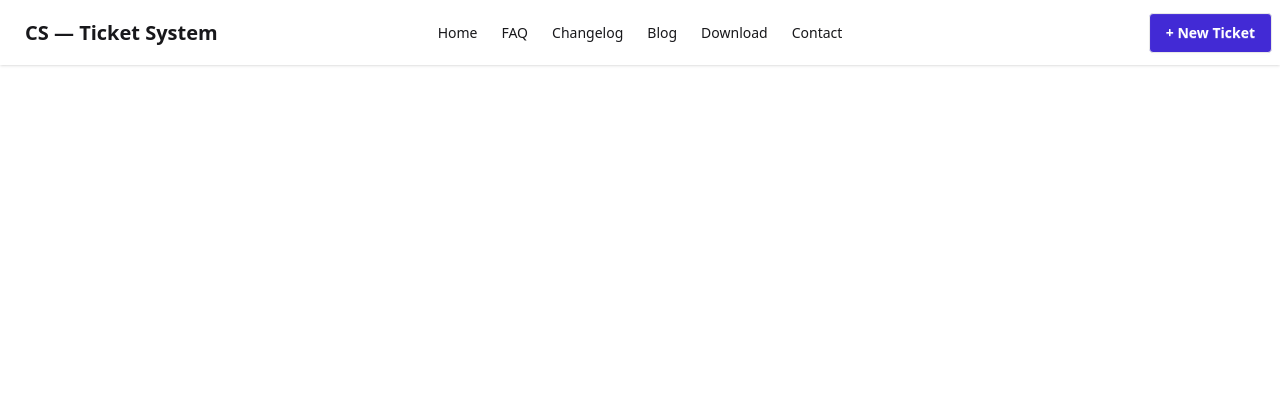
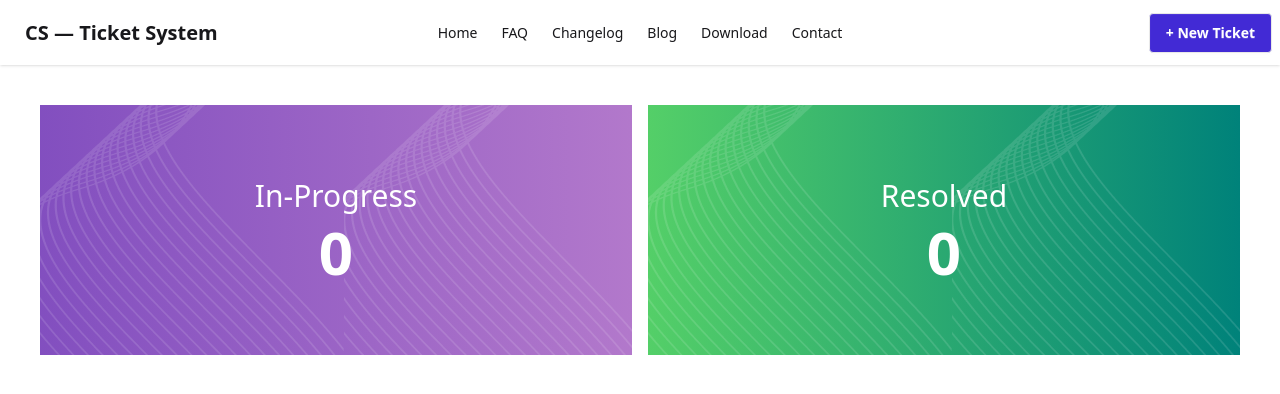
Before and after one commit to Junaid8217/customer-support-zone, a React (Vite) app: page / in a window 1280 px wide. Shown: the top 394 px of the page. Built offline with nearby package versions, Linux system fonts and the light colour scheme.

Commit message:
Added banner section

```diff
--- a/src/App.jsx
+++ b/src/App.jsx
@@ -1,5 +1,6 @@
 
 import './App.css'
+import Banner from './components/Banner/Banner'
 import Navbar from './components/Navbar/Navbar'
 
 function App() {
@@ -9,6 +10,7 @@ function App() {
     <>
 
       <Navbar></Navbar>
+      <Banner></Banner>
 
     </>
   )
--- /dev/null
+++ b/src/components/Banner/Banner.jsx
@@ -0,0 +1,25 @@
+import React from 'react';
+import BannerImg1 from '../../assets/vector1.png';
+
+const Banner = () => {
+    return (
+        <div className=' max-w-[1200px] mx-auto flex justify-between items-center my-10 gap-4'>
+            <div className='w-[708px] h-[250px] bg-amber-300 flex flex-col justify-center items-center text-center gap-2 text-white'
+                style={{
+                    backgroundImage: `url(${BannerImg1}), linear-gradient(to right, rgba(99,46,227,0.8), rgba(159,98,242,0.8))`
+                }}>
+                <p className='text-3xl'>In-Progress</p>
+                <h1 className='font-semibold text-6xl'>0</h1>
+            </div>
+            <div className='w-[708px] h-[250px] bg-amber-300 flex flex-col justify-center items-center text-center gap-2 text-white'
+                style={{
+                    backgroundImage: `url(${BannerImg1}), linear-gradient(to right, rgba(84, 207, 104, 1), rgba(0, 130, 122, 1))`
+                }}>
+                <p className='text-3xl'>Resolved</p>
+                <h1 className='font-semibold text-6xl'>0</h1>
+            </div>
+        </div>
+    );
+};
+
+export default Banner;
```
Also changed, not shown: src/assets/vector1.png (renamed from vector1.png), src/assets/vector2.png (renamed from vector2.png).
